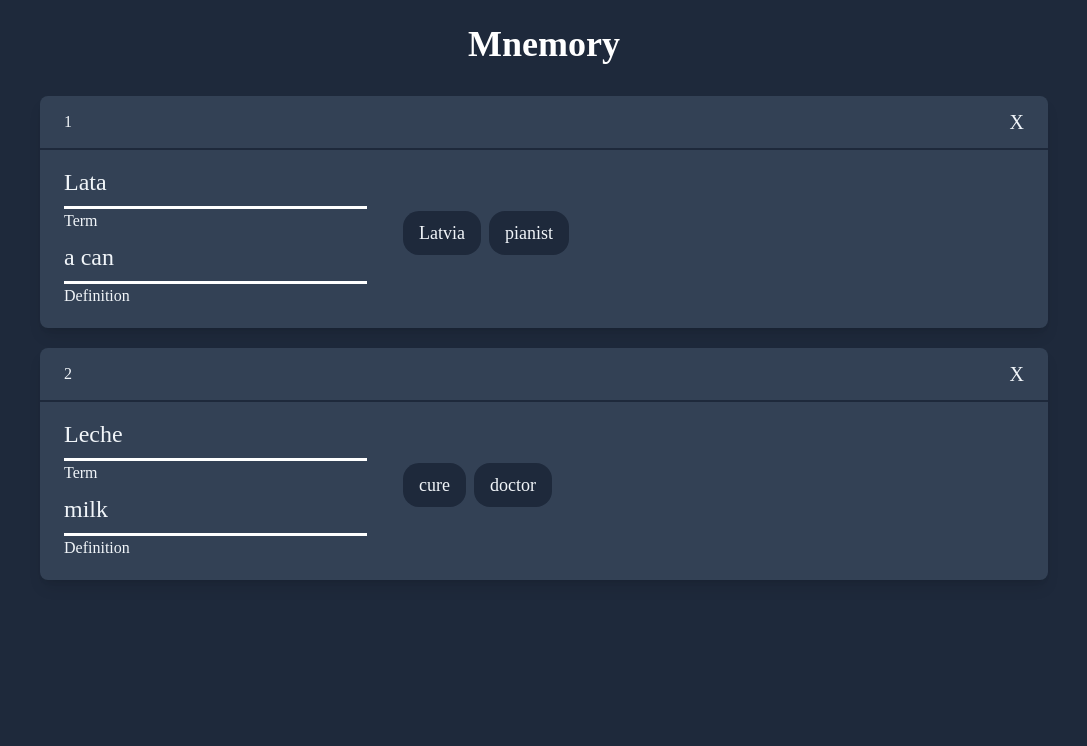
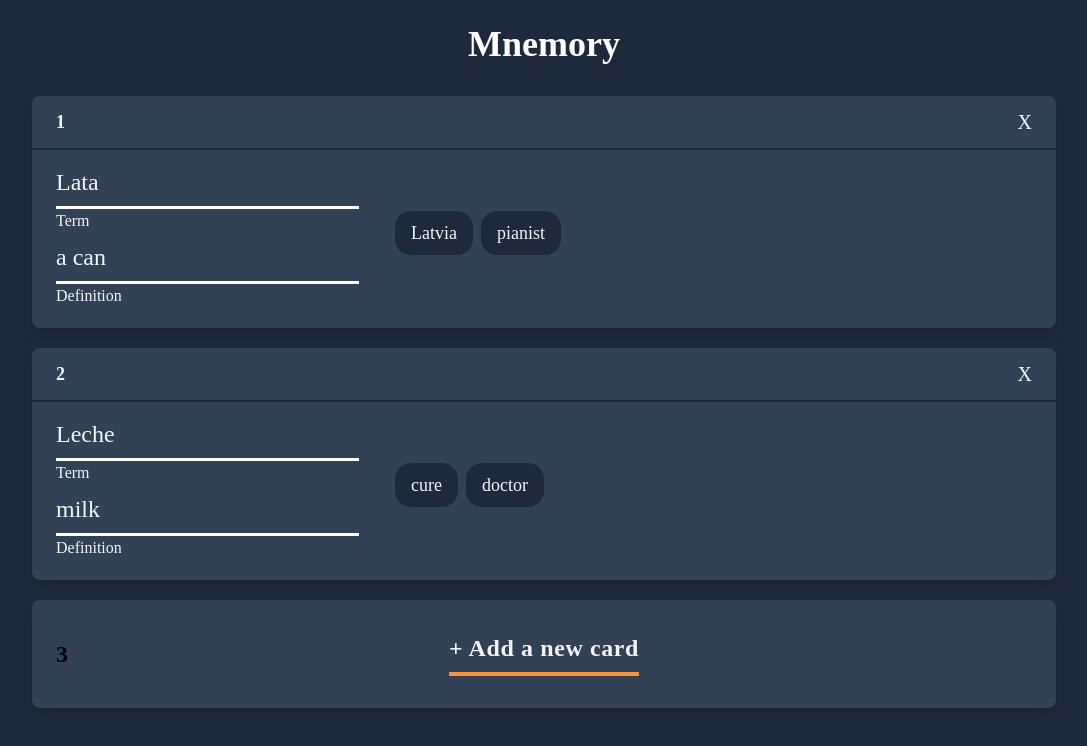
Before and after one commit to Shysh-Oleksandr/mnemory, a React (Create React App) app: page / in a window 1280 px wide. Shown: the top 746 px of the page, without its empty margins (96-1183 px from the left). Built offline with nearby package versions, Linux system fonts and the light colour scheme.

Commit message:
Made add term button.

```diff
--- a/src/App.tsx
+++ b/src/App.tsx
@@ -1,6 +1,7 @@
 import React from "react";
 import { useDispatch, useSelector } from "react-redux";
 import { bindActionCreators } from "redux";
+import AddTermBtn from "./components/AddTermBtn";
 import TermsList from "./components/TermsList";
 import { actionCreactors, State } from "./state";
 
@@ -16,6 +17,7 @@ function App() {
         Mnemory
       </h1>
       <TermsList />
+      <AddTermBtn />
     </div>
   );
 }
--- /dev/null
+++ b/src/components/AddTermBtn.tsx
@@ -0,0 +1,26 @@
+import React from "react";
+import { useDispatch, useSelector } from "react-redux";
+import { bindActionCreators } from "redux";
+import { actionCreactors, State } from "../state";
+type Props = {};
+
+const AddTermBtn = (props: Props) => {
+  const mnemoryState = useSelector((state: State) => state.mnemory);
+  const dispatch = useDispatch();
+
+  const { addTerm } = bindActionCreators(actionCreactors, dispatch);
+  return (
+    <button className="add-term-btn items-center w-full bg-slate-700 py-8 mb-4 shadow-lg text-slate-100 rounded-lg">
+      <div className="relative text-center">
+        <h4 className="absolute left-6 top-1/2 -translate-y-1/2 font-bold text-2xl text-black">
+          {mnemoryState.terms.length + 1}
+        </h4>
+        <h3 className="add-term-text text-2xl inline-block pb-2 font-bold tracking-wide border-solid border-b-4 transition-all border-orange-400">
+          + Add a new card
+        </h3>
+      </div>
+    </button>
+  );
+};
+
+export default AddTermBtn;
--- a/src/components/Term.tsx
+++ b/src/components/Term.tsx
@@ -23,11 +23,11 @@ const Term = ({ term, index }: Props) => {
   const { deleteTerm } = bindActionCreators(actionCreactors, dispatch);
   return (
     <div
-      className="term items-center bg-slate-700 pb-3 m-2 mb-5 shadow-lg text-slate-100 rounded-lg"
+      className="term items-center bg-slate-700 pb-3 mt-2 mb-5 shadow-lg text-slate-100 rounded-lg"
       key={`${term}-${term.id}`}
     >
       <div className="term-header flex items-center justify-between py-3 px-6 border-b-2 border-slate-800 border-solid">
-        <h4>{index + 1}</h4>
+        <h4 className="term-id">{index + 1}</h4>
         <button onClick={() => deleteTerm(term)} className="delete-btn text-xl">
           X
         </button>
--- a/src/index.css
+++ b/src/index.css
@@ -47,3 +47,11 @@ ul {
 .main-color {
   @apply bg-slate-800;
 }
+
+.secondary-color {
+  @apply bg-slate-700;
+}
+
+.cta-color {
+  @apply bg-orange-400;
+}
--- a/src/styles/term.css
+++ b/src/styles/term.css
@@ -5,3 +5,11 @@
 .term-input-label {
   @apply text-base;
 }
+
+.term-id {
+  @apply text-lg font-bold;
+}
+
+.add-term-btn:hover .add-term-text {
+  @apply text-orange-400 border-b-[5px];
+}
```
Also changed, not shown: src/components/some.js (deleted), 1 other file (tests, documents, lock files or other folders).
